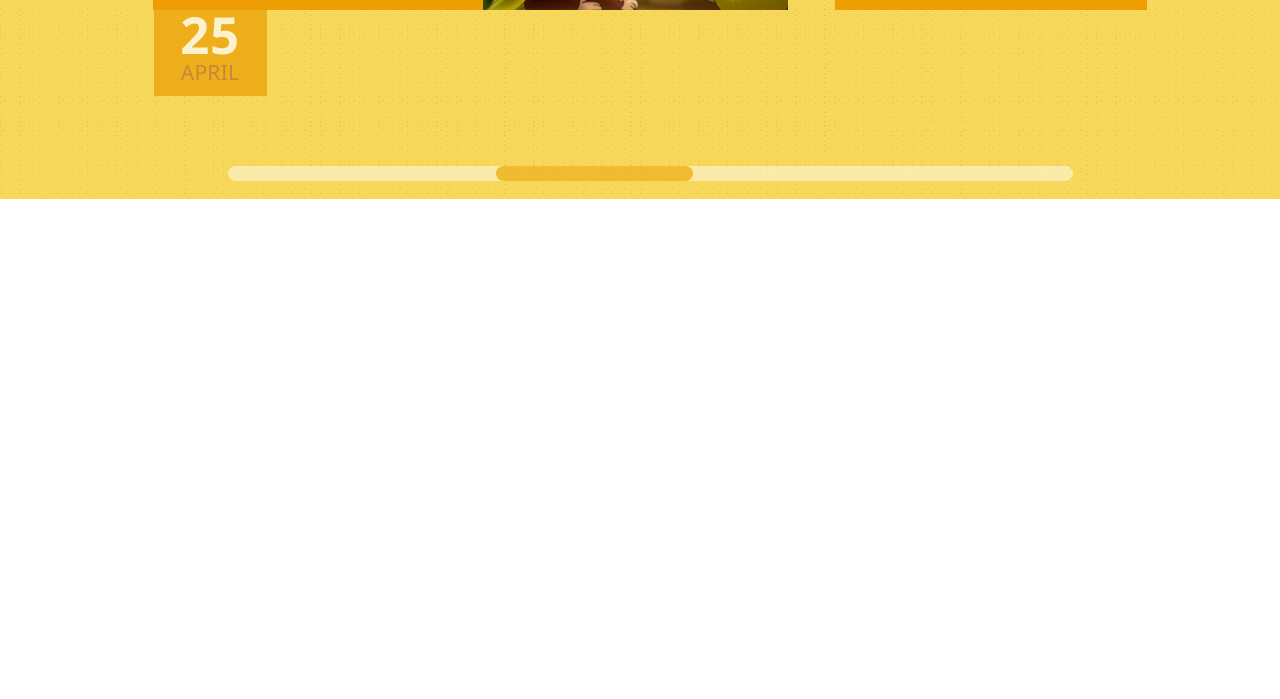
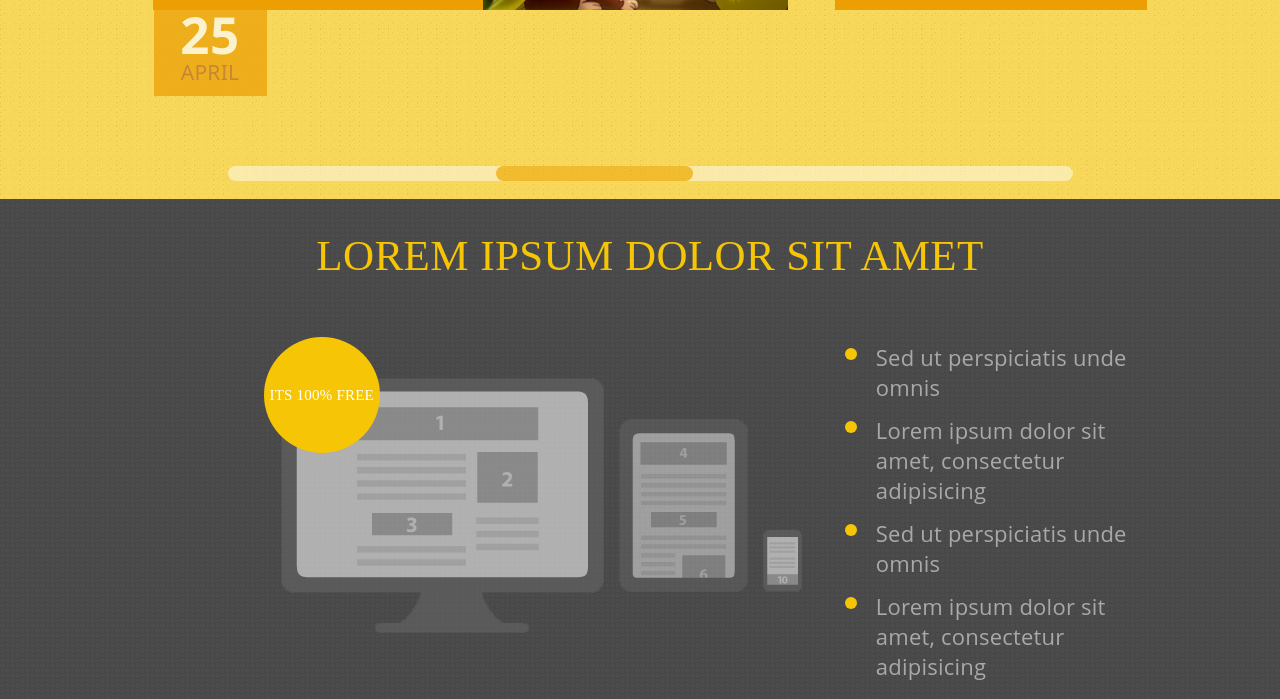
Before and after one commit to IgorZd/theyalow, a plain HTML site: page index.html in a window 1280 px wide. Shown: the part 1092-1791 px from the top of the page. Before the commit the page ends 1291 px from the top, so only its background shows below. Drawn offline with Linux system fonts and the light colour scheme.

Commit message:
possibilities is done

```diff
--- a/index.html
+++ b/index.html
@@ -9,6 +9,7 @@
     <link rel="stylesheet" href="./style/general.css">
     <link rel="stylesheet" href="./style/services.css">
     <link rel="stylesheet" href="./style/examples.css">
+    <link rel="stylesheet" href="./style/possibilities.css">
 </head>
 <body>
     <header>
@@ -115,5 +116,24 @@
             </div>
         </div>
     </div>
+    <div class="possibilities">
+        <h1>Lorem ipsum dolor sit amet</h1>
+        <div class="possibilities_example">
+            <div class="possibilities_example_img">
+                <div class="img_free">
+                    <p>Its 100% Free</p>
+                </div>
+                <img class = "comp"src="./assets/Layer_26.png" alt="IMG">
+                <img src="./assets/Layer_28.png" alt="IMG">
+                <img class="phone" src="./assets/Layer_29.png" alt="IMG">
+            </div>
+            <ul class="possibilities_list">
+                <li><span>Sed ut perspiciatis unde omnis</span></li>
+                <li><span>Lorem ipsum dolor sit amet, consectetur adipisicing</span></li>
+                <li><span>Sed ut perspiciatis unde omnis</span></li>
+                <li><span>Lorem ipsum dolor sit amet, consectetur adipisicing</span></li>
+            </ul>
+        </div>
+    </div>
 </body>
 </html>
--- /dev/null
+++ b/style/possibilities.css
@@ -0,0 +1,82 @@
+.possibilities {
+    width: 1300px;
+    height: 500px;
+    background-image: url(../assets/Layer_32.png);
+    margin: 0 auto;
+    display: flex;
+    flex-direction: column;
+    justify-content: space-around;
+    align-items: center;
+}
+.possibilities h1 {
+    color: #f5c506;
+    font-family: "PT Sans";
+    font-size: 43px;
+    font-weight: 400;
+    text-transform: uppercase;
+    letter-spacing: 0.43px;
+    margin: 0px;
+}
+.possibilities_example {
+    width: 80%;
+    height: 65%;
+    display: flex;
+    align-items: center;
+    justify-content: space-around;
+
+}
+.possibilities_example_img {
+    width: 64%;
+    height: 100%;
+    display: flex;
+    align-items: center;
+    justify-content: space-around;
+}
+.img_free {
+    width: 116px;
+    height: 116px;
+    background-color: #f5c506;
+    border-radius: 80px;
+    display: flex;
+    justify-content: center;
+    align-items: center;
+    position: relative;
+    z-index: 10;
+    left: 113px;
+    bottom: 110px;
+}
+.phone {
+    position: relative;
+    top: 55px;
+}
+.comp {
+    position: relative;
+    z-index: 1;
+}
+.img_free p {
+    color: #ffffff;
+    font-family: "PT Sans - Narrow Bold";
+    font-size: 15px;
+    font-weight: 500;
+    text-transform: uppercase;
+    letter-spacing: 0.21px;
+    margin: 0px;
+}
+.possibilities_list {
+width: 27%;
+margin: 0px;
+}
+.possibilities_list li {
+    color: #f5c506;
+    font-size: 40px;
+}
+.possibilities_list li span {
+    color: #a9a9a7;
+    font-family: "Open Sans";
+    font-size: 22px;
+    font-weight: 400;
+    letter-spacing: 0.22px;
+    display: flex;
+    justify-content: center;
+    align-items: center;
+}
```
Also changed, not shown: assets/Layer_26.png (added), assets/Layer_28.png (added), assets/Layer_29.png (added), assets/Layer_32.png (added).
